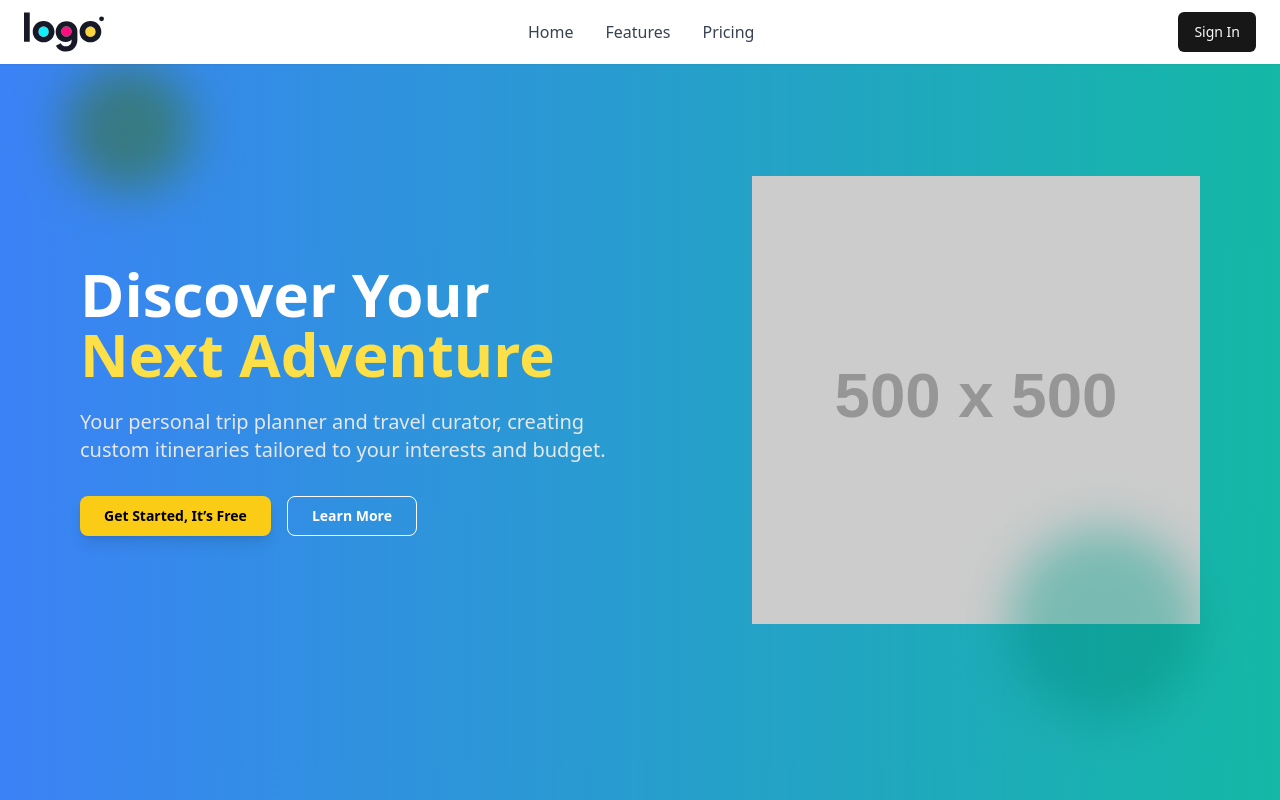
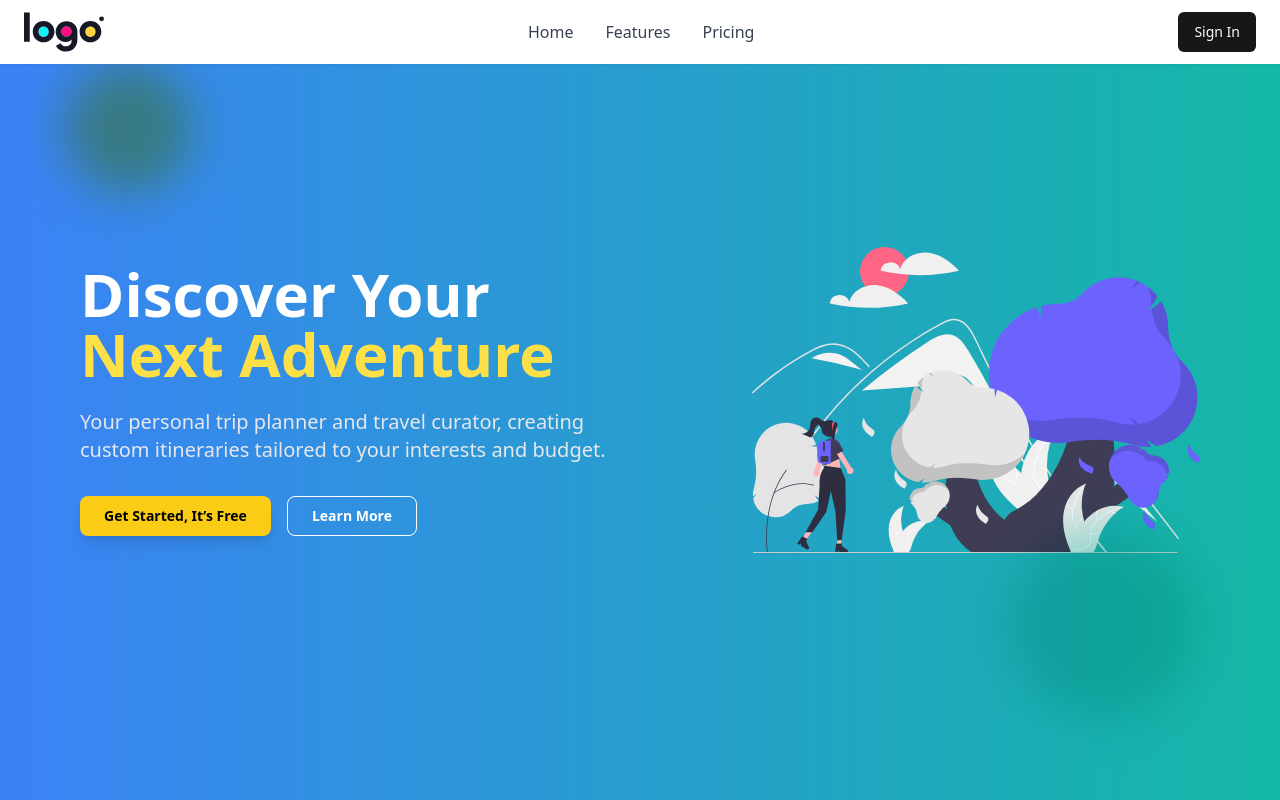
Before and after one commit to MohamedBoghdaddy/TripGen, a React (Vite) app: page / in a window 1280 px wide. Shown: the top 800 px of the page. Built offline with nearby package versions, Linux system fonts and the light colour scheme.

Commit message:
added an image

```diff
--- a/src/components/custom/Hero.jsx
+++ b/src/components/custom/Hero.jsx
@@ -1,7 +1,6 @@
 import React from "react";
 import { Button } from "../ui/button";
 import { Link } from "react-router-dom";
-
 const Hero = () => {
   return (
     <div className="relative bg-gradient-to-r from-blue-500 to-teal-500 text-white min-h-screen flex items-center">
@@ -31,7 +30,7 @@ const Hero = () => {
         {/* Right Section: Illustration */}
         <div className="lg:w-1/2 flex justify-center lg:justify-end">
           <img
-            src="https://via.placeholder.com/500"
+            src="/undraw_explore_re_8l4v.svg"
             alt="Travel Planning Illustration"
             className="w-full max-w-sm lg:max-w-md"
           />
```
Also changed, not shown: public/undraw_explore_re_8l4v.svg (added).
